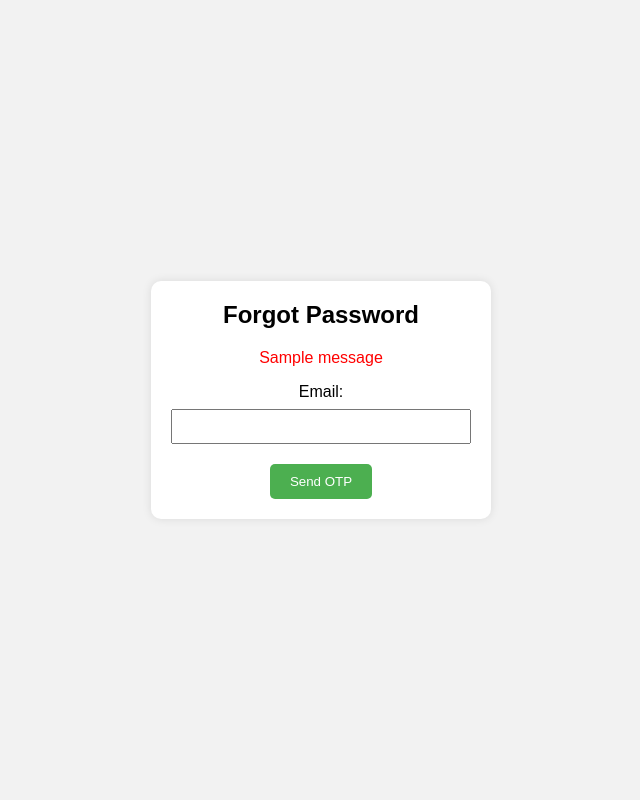
After one commit to aslamnahas/evo-tech-project, a Django app: page /forgot-password/ in a window 1280 px wide. The commit adds this page. Shown: the whole page, without its empty margins (319-959 px from the left). Run offline with Django 5.2, Linux system fonts and the light colour scheme; tables that the repository leaves empty hold one stand-in row (values such as "Sample post"); one stand-in notice (Sample message) is shown.

Commit message:
forgott otp

```diff
--- a/ecomprj/core/urls.py
+++ b/ecomprj/core/urls.py
@@ -40,7 +40,9 @@ urlpatterns = [
      path('update-cart/<int:product_id>/', views.update_cart, name='update_cart'),
      path('add_to_cart/<int:product_id>/', views.add_to_cart, name='add_to_cart'),
      path('remove_from_cart/<int:cart_item_id>/', views.remove_from_cart, name='remove_from_cart'),
-
+     path('change_password/', views.change_password, name='change_password'),
+     path('forgot-password/', views.forgot_password, name='forgot_password'),
+     path('reset_password/<str:uidb64>/<str:token>/', views.reset_password, name='reset_password'),
 
 
     path('wishlist/',views.wishlist, name='wishlist'),
--- a/ecomprj/core/views.py
+++ b/ecomprj/core/views.py
@@ -170,8 +170,8 @@ def loginPage(request):
     context = {
         'messages': messages.get_messages(request)
     }
-    if 'email' in request.session:
-        return redirect('core:home')
+    # if 'email' in request.session:
+    #     return redirect('core:home')
 
     if request.method == 'POST':
         email = request.POST.get('email')
@@ -208,59 +208,108 @@ def custom_logout(request):
     return redirect('core:home')
 
 #=======================forgotpassword================================#
-
-from django.template.loader import render_to_string
+import smtplib
+from django.shortcuts import render, redirect
+from django.contrib import messages
+from .models import Customer
+import secrets
+from django.contrib.auth.tokens import default_token_generator
+# from d# core/views.py
+# core/views.py
+# core/views.py
+
+import smtplib
+from django.shortcuts import render, redirect
+from django.contrib import messages
+from django.utils.http import urlsafe_base64_encode, urlsafe_base64_decode
+from django.utils.encoding import force_str, force_bytes
+from django.contrib.auth.tokens import default_token_generator
+from django.contrib.auth import authenticate, login
+from .models import Customer
+import secrets
+
 def forgot_password(request):
     if request.method == 'POST':
         email = request.POST.get('email')
-        user = Customer.objects.filter(email=email).first()
-        if user:
-            # Generate a token for password reset
-            uidb64 = urlsafe_base64_encode(force_bytes(user.pk))
-            token = default_token_generator.make_token(user)
-            reset_password_link = reverse('core:reset_password', kwargs={'uidb64': uidb64, 'token': token})
-
-            # Send reset password link to user's email
-            subject = 'Reset Your Password'
-            message = render_to_string('core/reset_password_email.html', {
-                'user': user,
-                'reset_password_link': request.build_absolute_uri(reset_password_link),
-            })
-            send_mail(subject, message, 'nahasnazz06@gmail.com', [email])
-            messages.success(request, "An email has been sent with instructions to reset your password.")
+
+        try:
+            customer = Customer.objects.get(email=email)
+            if customer.email == email:
+                message = generate_otp()
+                sender_email = "aslamthayamkulam@gmail.com"
+                receiver_mail = email
+                password = "hrsg bfcm yfot zryk"
+
+                try:
+                    with smtplib.SMTP("smtp.gmail.com", 587) as server:
+                        server.starttls()
+                        server.login(sender_email, password)
+                        server.sendmail(sender_email, receiver_mail, message.encode('utf-8'))
+
+                    request.session['email'] = email
+                    request.session['otp'] = message
+                    print(message)
+                    messages.success(request, 'OTP is sent to your email')
+                    uidb64 = urlsafe_base64_encode(force_bytes(customer.pk))
+                    token = default_token_generator.make_token(customer)
+
+                    return redirect('core:reset_password', uidb64=uidb64, token=token)
+
+                except smtplib.SMTPAuthenticationError:
+                    messages.error(request, 'Failed to send OTP email. Please check your email configuration.')
+                    return redirect('core:signupPage')
+
+        except Customer.DoesNotExist:
+            messages.info(request, "Email is not valid")
             return redirect('core:loginPage')
+    else:
+        return render(request, 'core/forgot_password.html')
+
+def generate_otp(length=6):
+    return ''.join(secrets.choice("0123456789") for i in range(length))
+
+def reset_password(request, uidb64, token):
+    print(f"uidb64: {uidb64}, token: {token}")
+    try:
+        uid = force_str(urlsafe_base64_decode(uidb64))
+        customer = Customer.objects.get(pk=uid)
+    except (TypeError, ValueError, OverflowError, Customer.DoesNotExist):
+        customer = None
+
+    if customer is not None and default_token_generator.check_token(customer, token):
+        if request.method == 'POST':
+            entered_otp = request.POST.get('otp')
+            new_password = request.POST.get('new_password')
+            print(new_password,'newwwwwwwwwwwwwwwwwwwwwwwwwwwwwwwwwwwwwww')
+            confirm_password = request.POST.get('confirm_password')
+            stored_otp = request.session.get('otp')
+
+            if entered_otp == stored_otp:
+                if new_password == confirm_password:
+                    customer.set_password(new_password)
+                    customer.save()
+                    del request.session['otp']
+                    messages.success(request, 'Password reset successful. Please login with your new password.')
+                    print(f"New password set for user {customer.email}.")
+                    return redirect('core:loginPage')
+                else:
+                    messages.error(request, 'New password and confirm password do not match.')
+            else:
+                messages.error(request, 'Invalid OTP. Please enter the correct OTP.')
+
+            context = {
+                'uidb64': uidb64,
+                'token': token,
+            }
+            return render(request, 'core/passwordreset.html', context)
         else:
-            messages.error(request, "No user found with that email address.")
-            return render(request, 'core/forgot_password.html')
-
-    return render(request, 'core/forgot_password.html')
-#===================================resetpassword====================================#
-from django.utils.http import urlsafe_base64_decode
-def reset_password(request, uidb64, token):
-    # Decode uidb64 to get the user
-    try:
-        uid = urlsafe_base64_decode(uidb64).decode()
-        user = Customer.objects.get(pk=uid)
-    except (TypeError, ValueError, OverflowError, Customer.DoesNotExist):
-        user = None
-
-    if user and default_token_generator.check_token(user, token):
-        # Token is valid, allow user to reset password
-        if request.method == 'POST':
-            password1 = request.POST.get('password1')
-            password2 = request.POST.get('password2')
-            if password1 == password2:
-                user.set_password(password1)
-                user.save()
-                messages.success(request, "Your password has been reset successfully. You can now log in with your new password.")
-                return redirect('core:loginPage')
-            else:
-                messages.error(request, "Passwords do not match.")
-                return render(request, 'core/reset_password.html')
-        else:
-            return render(request, 'core/reset_password.html')
-    else:
-        messages.error(request, "Invalid reset password link.")
+            context = {
+                'uidb64': uidb64,
+                'token': token,
+            }
+            return render(request, 'core/passwordreset.html', context)
+    else:
+        messages.error(request, 'Invalid password reset link.')
         return redirect('core:loginPage')
 
 #=================================google===================================#
--- /dev/null
+++ b/ecomprj/templates/core/forgot_password.html
@@ -0,0 +1,76 @@
+<!DOCTYPE html>
+<html>
+<head>
+    <title>Forgot Password</title>
+    <style>
+        body {
+            font-family: Arial, sans-serif;
+            display: flex;
+            justify-content: center;
+            align-items: center;
+            height: 100vh;
+            margin: 0;
+            background-color: #f2f2f2;
+        }
+        .container {
+            background-color: white;
+            padding: 20px;
+            border-radius: 10px;
+            box-shadow: 0 0 10px rgba(0, 0, 0, 0.1);
+            width: 300px;
+            text-align: center;
+        }
+        h2 {
+            margin-top: 0;
+        }
+        ul {
+            list-style-type: none;
+            padding: 0;
+        }
+        li {
+            color: red;
+            margin-bottom: 10px;
+        }
+        label {
+            display: block;
+            margin-bottom: 8px;
+        }
+        input[type="email"] {
+            width: 100%;
+            padding: 8px;
+            margin-bottom: 20px;
+            box-sizing: border-box;
+        }
+        button {
+            background-color: #4CAF50;
+            color: white;
+            padding: 10px 20px;
+            border: none;
+            border-radius: 5px;
+            cursor: pointer;
+        }
+        button:hover {
+            background-color: #45a049;
+        }
+    </style>
+</head>
+<body>
+    <div class="container">
+        <h2>Forgot Password</h2>
+        {% if messages %}
+            <ul>
+                {% for message in messages %}
+                    <li>{{ message }}</li>
+                {% endfor %}
+            </ul>
+        {% endif %}
+        <form method="post">
+            {% csrf_token %}
+            <label for="email">Email:</label>
+            <input type="email" id="email" name="email" required>
+            <br>
+            <button type="submit">Send OTP</button>
+        </form>
+    </div>
+</body>
+</html>
```
Also changed, not shown: ecomprj/templates/core/passwordreset.html (added, +47 -0 lines), ecomprj/templates/core/reset_password.html (added, +80 -0 lines), ecomprj/templates/core/userlogin.html (+2 -23 lines), ecomprj/ecomprj/urls.py (line endings or trailing spaces).
